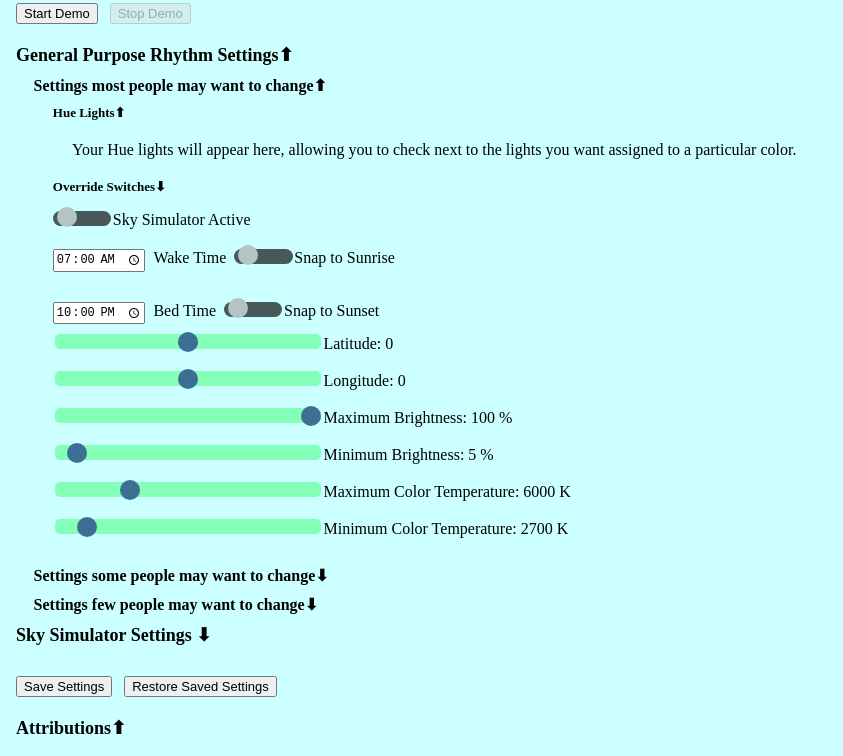
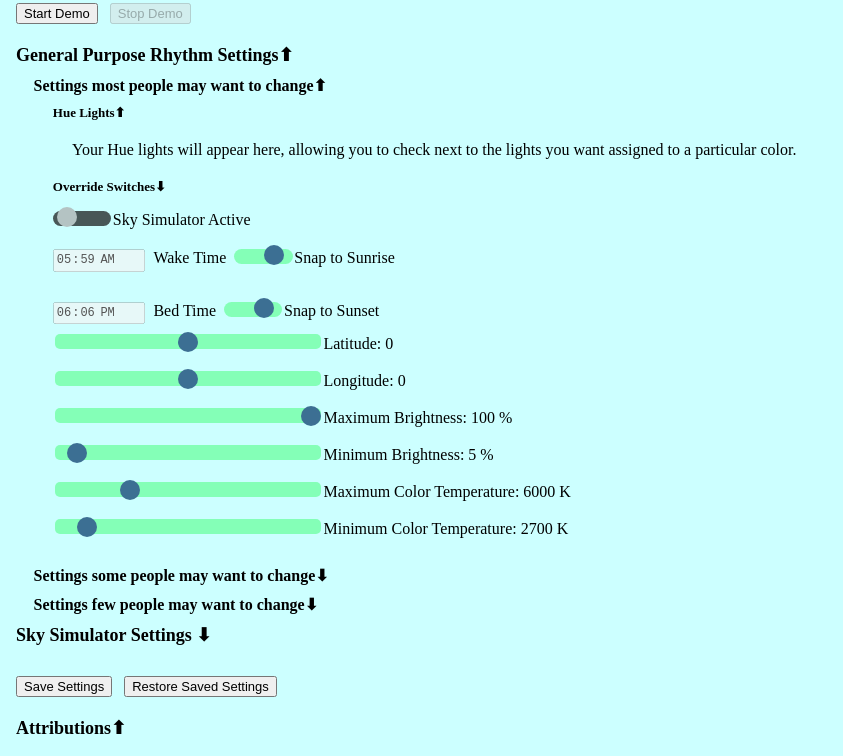
Before and after one commit to timotheonpaulonlee/TimeGiver, a plain HTML site: page TimeGiver Demo v2.html in a window 1280 px wide. Shown: the part 672-1428 px from the top of the page, without its empty margins (0-843 px from the left). Drawn offline with nearby package versions, Linux system fonts and the light colour scheme.

Commit message:
Update TimeGiver Demo v2.html

```diff
--- a/TimeGiver Demo v2.html
+++ b/TimeGiver Demo v2.html
@@ -1724,8 +1724,6 @@ function blueyellowlinedrawer ({time}) {
       ctx_blue.stroke();
       ctx_blue.font = "30px Arial";
       ctx_blue.fillStyle = "black";
-      ctx_blue.fillText("🌞", (((lighting_parameters3.sunset_ret)/2)), (137-(lighting_parameters.bright_blue_int_ret/2)));
-      console.log(lighting_parameters3.sunrise_ret)
       ctx_blue.fillText("🌞", (((wake_time_hm-wake_offset)/2)-20), (137-(lighting_parameters.bright_blue_int_ret/2)));
       ctx_blue.fillText("🌝", (((bed_time_hm-bed_offset)/2)-25), (132-(lighting_parameters2.bright_blue_int_ret/2)));
       ctx_blue.fillText("🙌", ((hm/2)), (157-(lighting_parameters3.bright_blue_int_ret/2)));
@@ -2142,8 +2140,8 @@ Your browser does not support the canvas element.
 
 
     <div class="slidecontainer"><label class="switch"><input class="topleveltext" type="checkbox" id="blueyellowactive" value="true" onchange="check()"><span class="toggle round"></span></label><div class="tooltip"> Sky Simulator Active<span class="tooltiptext">Check this box to switch the display between showing the white and sky simulator values and to switch between color temperatures appropriate for white versus color lights.</span></div><br></div>
-    <input type="time" id="wake_time_var" value="07:00" onchange="lineremover()"><div class="tooltip"> Wake Time</input><span class="tooltiptext">The time you actually plan to be awake and ready to get out of bed, allowing some time for the lights to wake you up.</span></div><label class="switch"><input class="topleveltext" type="checkbox" id="wakeatsunrise" value="true" onchange="lineremover()"><span class="toggle round"></span></label>Snap to Sunrise<br>
-    <input type="time" id="bed_time_var" value="22:00" onchange="lineremover()"><div class="tooltip"> Bed Time</input><span class="tooltiptext">The time you actually plan to be in bed, allowing some time for the lights be dim before you go to bed.</span></div><label class="switch"><input class="topleveltext" type="checkbox" id="bedatsunset" value="true" onchange="lineremover()"><span class="toggle round"></span></label>Snap to Sunset</input><br>
+    <input type="time" id="wake_time_var" value="07:00" onchange="lineremover()"><div class="tooltip"> Wake Time</input><span class="tooltiptext">The time you actually plan to be awake and ready to get out of bed, allowing some time for the lights to wake you up.</span></div><label class="switch"><input class="topleveltext" type="checkbox" id="wakeatsunrise" value="true" onchange="lineremover()" checked><span class="toggle round"></span></label>Snap to Sunrise<br>
+    <input type="time" id="bed_time_var" value="22:00" onchange="lineremover()"><div class="tooltip"> Bed Time</input><span class="tooltiptext">The time you actually plan to be in bed, allowing some time for the lights be dim before you go to bed.</span></div><label class="switch"><input class="topleveltext" type="checkbox" id="bedatsunset" value="true" onchange="lineremover()" checked><span class="toggle round"></span></label>Snap to Sunset</input><br>
     <div class="slidecontainer"><input type="range" min="-89" max="89" value="0" step = "0.5" class="slider" id="lat_var" onchange="lineremover()"><div class="tooltip">Latitude: <span id="lat_label"></span> </input><span class="tooltiptext">Your approximate latitude in degrees east or west of the prime meridian, which passes through Western Europe and Western Africa.  If you don't know it, try Googling "latitude and longitude of [city nearest you]".</span></div></div><br>
     <div class="slidecontainer"><input type="range" min="-180" max="180" value="0" step = "0.5" class="slider" id="long_var" onchange="lineremover()"><div class="tooltip">Longitude: <span id="long_label"></span> </input><span class="tooltiptext">Your approximate longitude in degrees north or south of the equator.  If you don't know it, try Googling "latitude and longitude of [city nearest you]".</span></div></div><br>
     <div class="slidecontainer"><input type="range" min="0" max="1" value="1" step = "0.01" class="slider" id="max_bright_var" onchange="lineremover()"><div class="tooltip">Maximum Brightness: <span id="max_bright_label"></span> %</input><span class="tooltiptext">The brightest you want your lights to get at midday, which is 100% for most lights.</span></div></div><br>
```
